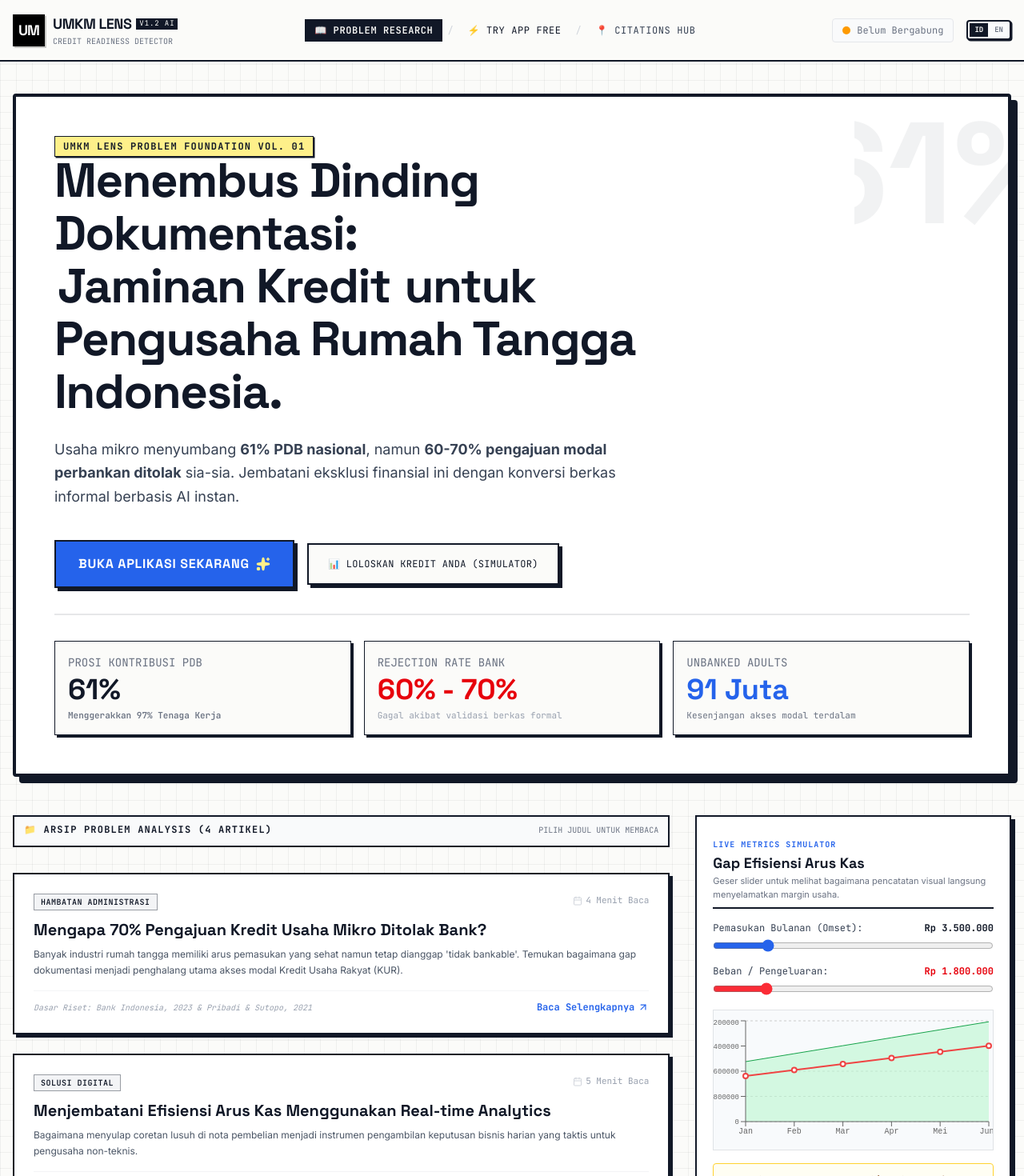
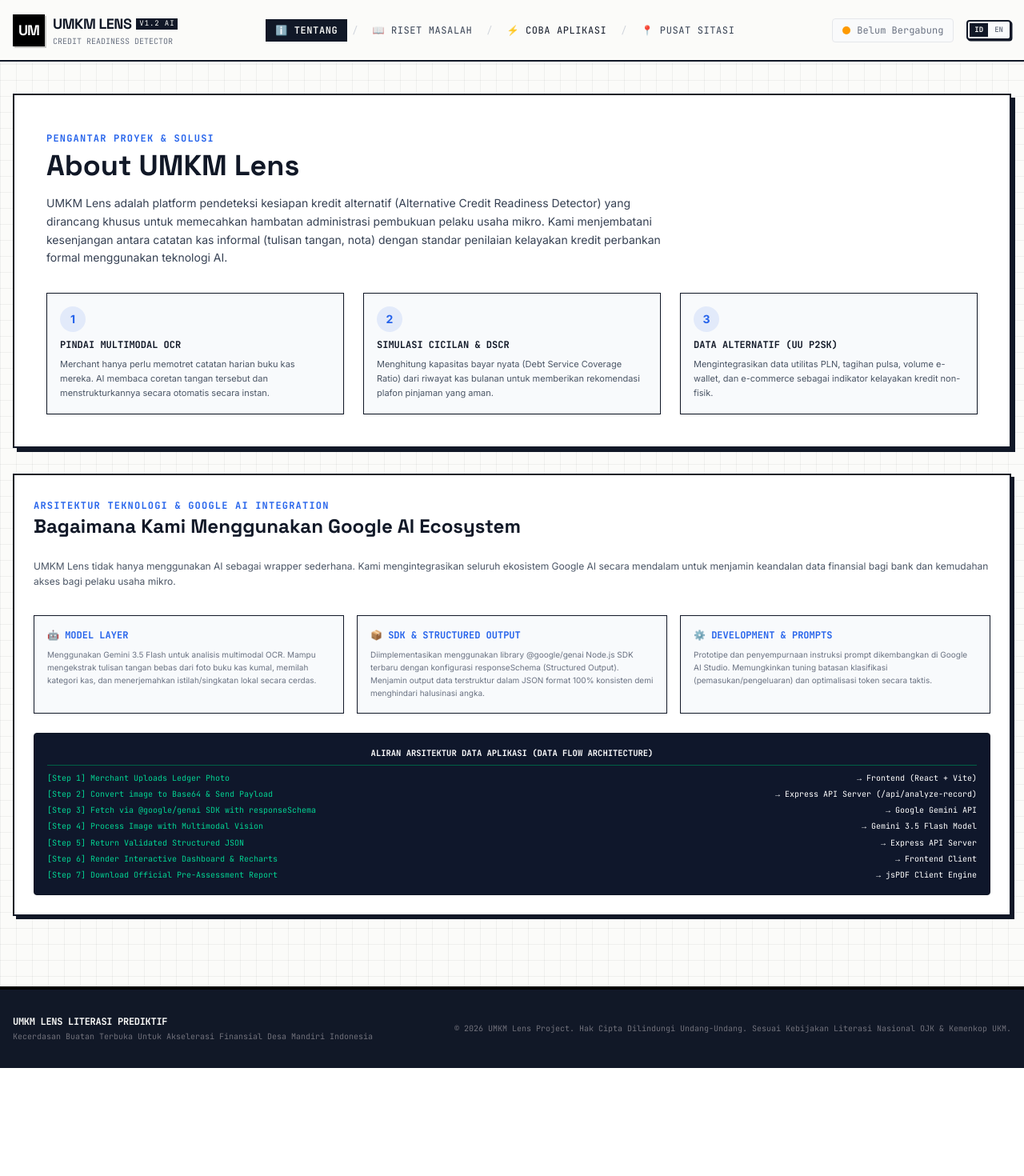
Before and after one commit to rafifernandaa/umkm-lens, a React (Vite) app: page / in a window 1280 px wide. Shown: the top 1470 px of the page at 80% size. After the commit the page ends 1335 px from the top, so only its background shows below. Built offline with nearby package versions, Linux system fonts and the light colour scheme.

Commit message:
feat: restructure tabs, add About tab before Problem Research, and remove duplicate tech stack from Citations Hub

```diff
--- a/src/App.tsx
+++ b/src/App.tsx
@@ -42,8 +42,8 @@
 import { jsPDF } from "jspdf";
 
 export default function App() {
-  // Current view management: "blog" | "trial" | "analytics-hub"
-  const [activeTab, setActiveTab] = useState<"blog" | "trial" | "about">("blog");
+  // Current view management: "about" | "blog" | "trial" | "citations"
+  const [activeTab, setActiveTab] = useState<"about" | "blog" | "trial" | "citations">("about");
   const [lang, setLang] = useState<"id" | "en">("id");
   const t = (idText: string, enText: string) => lang === "id" ? idText : enText;
 
@@ -1106,6 +1106,17 @@
           {/* Navigation Links with Raw Architectural Slashes */}
           <nav className="flex items-center gap-1.5 font-mono text-xs text-gray-700">
             <button
+              onClick={() => { setActiveTab("about"); }}
+              className={`px-3 py-1.5 transition-all uppercase tracking-wider ${
+                activeTab === "about"
+                  ? "bg-ink text-paper font-semibold shadow-inner"
+                  : "hover:bg-gray-100"
+              }`}
+            >
+              ℹ️ {t("Tentang", "About")}
+            </button>
+            <span className="text-gray-300">/</span>
+            <button
               onClick={() => { setActiveTab("blog"); setSelectedPostSlug(null); }}
               className={`px-3 py-1.5 transition-all uppercase tracking-wider ${
                 activeTab === "blog"
@@ -1113,7 +1124,7 @@
                   : "hover:bg-gray-100"
               }`}
             >
-              📖 Problem Research
+              📖 {t("Riset Masalah", "Problem Research")}
             </button>
             <span className="text-gray-300">/</span>
             <button
@@ -1125,18 +1136,18 @@
                   : "hover:bg-gray-100 text-ink"
               }`}
             >
-              ⚡ Try APP Free
+              ⚡ {t("Coba Aplikasi", "Try APP Free")}
             </button>
             <span className="text-gray-300">/</span>
             <button
-              onClick={() => { setActiveTab("about"); }}
+              onClick={() => { setActiveTab("citations"); }}
               className={`px-3 py-1.5 transition-all uppercase tracking-wider ${
-                activeTab === "about"
-                  ? "bg-ink text-paper font-semibold"
+                activeTab === "citations"
+                  ? "bg-ink text-paper font-semibold shadow-inner"
                   : "hover:bg-gray-100"
               }`}
             >
-              📍 Citations Hub
+              📍 {t("Pusat Sitasi", "Citations Hub")}
             </button>
           </nav>
 
@@ -1185,6 +1196,127 @@
 
       {/* Main Container */}
       <main className="flex-1 w-full max-w-7xl mx-auto px-4 py-6 md:py-10">
+
+        {/* ==================== SCREEN 0: ABOUT SECTION ==================== */}
+        {activeTab === "about" && (
+          <div className="space-y-8">
+
+            {/* Tectonic Brand Architecture Hero */}
+            <div className="tectonic-card bg-white p-6 md:p-10 border-2 border-ink shadow-[4px_4px_0px_0px_#111827]">
+              <span className="text-xs font-mono text-blueprint uppercase tracking-widest font-bold">
+                {t("PENGANTAR PROYEK & SOLUSI", "PROJECT INTRODUCTION & SOLUTION")}
+              </span>
+              <h2 className="text-3xl md:text-4xl font-display font-bold text-ink mt-1">
+                {t("About UMKM Lens", "About UMKM Lens")}
+              </h2>
+              <p className="text-sm text-gray-700 mt-4 leading-relaxed max-w-3xl font-sans">
+                {t("UMKM Lens adalah platform pendeteksi kesiapan kredit alternatif (Alternative Credit Readiness Detector) yang dirancang khusus untuk memecahkan hambatan administrasi pembukuan pelaku usaha mikro. Kami menjembatani kesenjangan antara catatan kas informal (tulisan tangan, nota) dengan standar penilaian kelayakan kredit perbankan formal menggunakan teknologi AI.",
+                  "UMKM Lens is an alternative credit readiness detector platform specifically designed to solve the bookkeeping administration barriers faced by micro-merchants. We bridge the gap between informal ledger records (handwriting, paper notes) and formal banking credit assessment standards utilizing advanced AI technology.")}
+              </p>
+
+              <div className="grid grid-cols-1 md:grid-cols-3 gap-6 pt-8">
+                <div className="border border-ink p-4 space-y-2 bg-slate-50 shadow-sm">
+                  <div className="w-8 h-8 rounded-full bg-blueprint/10 text-blueprint flex items-center justify-center font-bold text-sm">1</div>
+                  <h4 className="font-bold text-ink uppercase text-xs font-mono">{t("Pindai Multimodal OCR", "Multimodal OCR Scanning")}</h4>
+                  <p className="text-[11px] text-gray-600 font-sans leading-relaxed">
+                    {t("Merchant hanya perlu memotret catatan harian buku kas mereka. AI membaca coretan tangan tersebut dan menstrukturkannya secara otomatis secara instan.",
+                      "Merchants simply take a photo of their handwritten daily ledger sheets. The AI reads the handwriting and structures it automatically and instantly.")}
+                  </p>
+                </div>
+                <div className="border border-ink p-4 space-y-2 bg-slate-50 shadow-sm">
+                  <div className="w-8 h-8 rounded-full bg-blueprint/10 text-blueprint flex items-center justify-center font-bold text-sm">2</div>
+                  <h4 className="font-bold text-ink uppercase text-xs font-mono">{t("Simulasi Cicilan & DSCR", "Installment & DSCR Simulation")}</h4>
+                  <p className="text-[11px] text-gray-600 font-sans leading-relaxed">
+                    {t("Menghitung kapasitas bayar nyata (Debt Service Coverage Ratio) dari riwayat kas bulanan untuk memberikan rekomendasi plafon pinjaman yang aman.",
+                      "Calculates actual repayment capacity (Debt Service Coverage Ratio) from monthly cash history to provide safe loan limit recommendations.")}
+                  </p>
+                </div>
+                <div className="border border-ink p-4 space-y-2 bg-slate-50 shadow-sm">
+                  <div className="w-8 h-8 rounded-full bg-blueprint/10 text-blueprint flex items-center justify-center font-bold text-sm">3</div>
+                  <h4 className="font-bold text-ink uppercase text-xs font-mono">{t("Data Alternatif (UU P2SK)", "Alternative Data (UU P2SK)")}</h4>
+                  <p className="text-[11px] text-gray-600 font-sans leading-relaxed">
+                    {t("Mengintegrasikan data utilitas PLN, tagihan pulsa, volume e-wallet, dan e-commerce sebagai indikator kelayakan kredit non-fisik.",
+                      "Integrates utility bills, telecom records, digital wallet volume, and e-commerce ratings as non-physical credit rating indicators.")}
+                  </p>
+                </div>
+              </div>
+            </div>
+
+            {/* Tech Stack & Google AI Architecture Section */}
+            <div className="bg-white border-2 border-ink p-6 shadow-[4px_4px_0px_0px_#111827] space-y-6">
+              <span className="text-xs font-mono text-blueprint uppercase tracking-widest font-bold">
+                {t("ARSITEKTUR TEKNOLOGI & GOOGLE AI INTEGRATION", "TECHNOLOGY ARCHITECTURE & GOOGLE AI INTEGRATION")}
+              </span>
+              <h3 className="text-2xl font-display font-bold text-ink">
+                {t("Bagaimana Kami Menggunakan Google AI Ecosystem", "How We Leverage the Google AI Ecosystem")}
+              </h3>
+              <p className="text-xs text-gray-600 leading-relaxed font-sans">
+                {t("UMKM Lens tidak hanya menggunakan AI sebagai wrapper sederhana. Kami mengintegrasikan seluruh ekosistem Google AI secara mendalam untuk menjamin keandalan data finansial bagi bank dan kemudahan akses bagi pelaku usaha mikro.",
+                  "UMKM Lens is not just a simple AI wrapper. We deeply integrate the Google AI ecosystem to ensure financial data reliability for banks and seamless accessibility for micro-entrepreneurs.")}
+              </p>
+
+              <div className="grid grid-cols-1 md:grid-cols-3 gap-4 font-mono text-xs pt-2">
+                <div className="border border-ink p-4 space-y-2 bg-slate-50">
+                  <h4 className="font-bold text-blueprint uppercase">🤖 {t("Model Layer", "Model Layer")}</h4>
+                  <p className="text-[10px] text-gray-500 font-sans leading-relaxed">
+                    {t("Menggunakan Gemini 3.5 Flash untuk analisis multimodal OCR. Mampu mengekstrak tulisan tangan bebas dari foto buku kas kumal, memilah kategori kas, dan menerjemahkan istilah/singkatan lokal secara cerdas.",
+                      "Powered by Gemini 3.5 Flash for multimodal OCR analysis. It extracts freeform handwriting from ledger photos, classifies transaction categories, and intelligently resolves local shorthand.")}
+                  </p>
+                </div>
+                <div className="border border-ink p-4 space-y-2 bg-slate-50">
+                  <h4 className="font-bold text-blueprint uppercase">📦 {t("SDK & Structured Output", "SDK & Structured Output")}</h4>
+                  <p className="text-[10px] text-gray-500 font-sans leading-relaxed">
+                    {t("Diimplementasikan menggunakan library @google/genai Node.js SDK terbaru dengan konfigurasi responseSchema (Structured Output). Menjamin output data terstruktur dalam JSON format 100% konsisten demi menghindari halusinasi angka.",
+                      "Implemented via the new @google/genai Node.js SDK with responseSchema (Structured Output) configuration. This guarantees 100% consistent structured JSON outputs, eliminating numerical hallucinations.")}
+                  </p>
+                </div>
+                <div className="border border-ink p-4 space-y-2 bg-slate-50">
+                  <h4 className="font-bold text-blueprint uppercase">⚙️ {t("Development & Prompts", "Development & Prompts")}</h4>
+                  <p className="text-[10px] text-gray-500 font-sans leading-relaxed">
+                    {t("Prototipe dan penyempurnaan instruksi prompt dikembangkan di Google AI Studio. Memungkinkan tuning batasan klasifikasi (pemasukan/pengeluaran) dan optimalisasi token secara taktis.",
+                      "Prompt prototyping and validation were developed in Google AI Studio, enabling tactical tuning of classification rules (inflow/outflow) and token footprint optimization.")}
+                  </p>
+                </div>
+              </div>
+
+              {/* Text-based architecture diagram */}
+              <div className="border border-ink bg-slate-900 text-emerald-400 p-4 font-mono text-[10.5px] rounded-sm space-y-2 leading-relaxed shadow-inner">
+                <p className="font-bold text-white uppercase text-center border-b border-emerald-800 pb-1.5">{t("ALIRAN ARSITEKTUR DATA APLIKASI (DATA FLOW ARCHITECTURE)", "APPLICATION DATA FLOW ARCHITECTURE")}</p>
+                <div className="space-y-1 font-mono text-[10px]">
+                  <p className="flex justify-between">
+                    <span>[Step 1] Merchant Uploads Ledger Photo</span>
+                    <span className="text-white">→ Frontend (React + Vite)</span>
+                  </p>
+                  <p className="flex justify-between">
+                    <span>[Step 2] Convert image to Base64 & Send Payload</span>
+                    <span className="text-white">→ Express API Server (/api/analyze-record)</span>
+                  </p>
+                  <p className="flex justify-between">
+                    <span>[Step 3] Fetch via @google/genai SDK with responseSchema</span>
+                    <span className="text-white">→ Google Gemini API</span>
+                  </p>
+                  <p className="flex justify-between">
+                    <span>[Step 4] Process Image with Multimodal Vision</span>
+                    <span className="text-white">→ Gemini 3.5 Flash Model</span>
+                  </p>
+                  <p className="flex justify-between">
+                    <span>[Step 5] Return Validated Structured JSON</span>
+                    <span className="text-white">→ Express API Server</span>
+                  </p>
+                  <p className="flex justify-between">
+                    <span>[Step 6] Render Interactive Dashboard & Recharts</span>
+                    <span className="text-white">→ Frontend Client</span>
+                  </p>
+                  <p className="flex justify-between">
+                    <span>[Step 7] Download Official Pre-Assessment Report</span>
+                    <span className="text-white">→ jsPDF Client Engine</span>
+                  </p>
+                </div>
+              </div>
+            </div>
+
+          </div>
+        )}
 
         {/* ==================== SCREEN 1: THE RESEARCH & PROBLEM PITCH BLOG ==================== */}
         {activeTab === "blog" && (
@@ -2659,7 +2791,7 @@
         )}
 
         {/* ==================== SCREEN 3: CITATIONS HUB / ABOUT SECTION ==================== */}
-        {activeTab === "about" && (
+        {activeTab === "citations" && (
           <div className="space-y-8">
 
             {/* Citations Dashboard Headline */}
@@ -2722,79 +2854,6 @@
                 </div>
               </div>
 
-            </div>
-
-            {/* Tech Stack & Google AI Architecture Section */}
-            <div className="bg-white border-2 border-ink p-6 shadow-[4px_4px_0px_0px_#111827] space-y-6">
-              <span className="text-xs font-mono text-blueprint uppercase tracking-widest font-bold">
-                {t("ARSITEKTUR TEKNOLOGI & GOOGLE AI INTEGRATION", "TECHNOLOGY ARCHITECTURE & GOOGLE AI INTEGRATION")}
-              </span>
-              <h3 className="text-2xl font-display font-bold text-ink">
-                {t("Bagaimana Kami Menggunakan Google AI Ecosystem", "How We Leverage the Google AI Ecosystem")}
-              </h3>
-              <p className="text-xs text-gray-600 leading-relaxed font-sans">
-                {t("UMKM Lens tidak hanya menggunakan AI sebagai wrapper sederhana. Kami mengintegrasikan seluruh ekosistem Google AI secara mendalam untuk menjamin keandalan data finansial bagi bank dan kemudahan akses bagi pelaku usaha mikro.",
-                  "UMKM Lens is not just a simple AI wrapper. We deeply integrate the Google AI ecosystem to ensure financial data reliability for banks and seamless accessibility for micro-entrepreneurs.")}
-              </p>
-
-              <div className="grid grid-cols-1 md:grid-cols-3 gap-4 font-mono text-xs pt-2">
-                <div className="border border-ink p-4 space-y-2 bg-slate-50">
-                  <h4 className="font-bold text-blueprint uppercase">🤖 {t("Model Layer", "Model Layer")}</h4>
-                  <p className="text-[10px] text-gray-500 font-sans leading-relaxed">
-                    {t("Menggunakan Gemini 3.5 Flash untuk analisis multimodal OCR. Mampu mengekstrak tulisan tangan bebas dari foto buku kas kumal, memilah kategori kas, dan menerjemahkan istilah/singkatan lokal secara cerdas.",
-                      "Powered by Gemini 3.5 Flash for multimodal OCR analysis. It extracts freeform handwriting from ledger photos, classifies transaction categories, and intelligently resolves local shorthand.")}
-                  </p>
-                </div>
-                <div className="border border-ink p-4 space-y-2 bg-slate-50">
-                  <h4 className="font-bold text-blueprint uppercase">📦 {t("SDK & Structured Output", "SDK & Structured Output")}</h4>
-                  <p className="text-[10px] text-gray-500 font-sans leading-relaxed">
-                    {t("Diimplementasikan menggunakan library @google/genai Node.js SDK terbaru dengan konfigurasi responseSchema (Structured Output). Menjamin output data terstruktur dalam JSON format 100% konsisten demi menghindari halusinasi angka.",
-                      "Implemented via the new @google/genai Node.js SDK with responseSchema (Structured Output) configuration. This guarantees 100% consistent structured JSON outputs, eliminating numerical hallucinations.")}
-                  </p>
-                </div>
-                <div className="border border-ink p-4 space-y-2 bg-slate-50">
-                  <h4 className="font-bold text-blueprint uppercase">⚙️ {t("Development & Prompts", "Development & Prompts")}</h4>
-                  <p className="text-[10px] text-gray-500 font-sans leading-relaxed">
-                    {t("Prototipe dan penyempurnaan instruksi prompt dikembangkan di Google AI Studio. Memungkinkan tuning batasan klasifikasi (pemasukan/pengeluaran) dan optimalisasi token secara taktis.",
-                      "Prompt prototyping and validation were developed in Google AI Studio, enabling tactical tuning of classification rules (inflow/outflow) and token footprint optimization.")}
-                  </p>
-                </div>
-              </div>
-
-              {/* Text-based architecture diagram */}
-              <div className="border border-ink bg-slate-900 text-emerald-400 p-4 font-mono text-[10.5px] rounded-sm space-y-2 leading-relaxed shadow-inner">
-                <p className="font-bold text-white uppercase text-center border-b border-emerald-800 pb-1.5">{t("ALIRAN ARSITEKTUR DATA APLIKASI (DATA FLOW ARCHITECTURE)", "APPLICATION DATA FLOW ARCHITECTURE")}</p>
-                <div className="space-y-1 font-mono text-[10px]">
-                  <p className="flex justify-between">
-                    <span>[Step 1] Merchant Uploads Ledger Photo</span>
-                    <span className="text-white">→ Frontend (React + Vite)</span>
-                  </p>
-                  <p className="flex justify-between">
-                    <span>[Step 2] Convert image to Base64 & Send Payload</span>
-                    <span className="text-white">→ Express API Server (/api/analyze-record)</span>
-                  </p>
-                  <p className="flex justify-between">
-                    <span>[Step 3] Fetch via @google/genai SDK with responseSchema</span>
-                    <span className="text-white">→ Google Gemini API</span>
-                  </p>
-                  <p className="flex justify-between">
-                    <span>[Step 4] Process Image with Multimodal Vision</span>
-                    <span className="text-white">→ Gemini 3.5 Flash Model</span>
-                  </p>
-                  <p className="flex justify-between">
-                    <span>[Step 5] Return Validated Structured JSON</span>
-                    <span className="text-white">→ Express API Server</span>
-                  </p>
-                  <p className="flex justify-between">
-                    <span>[Step 6] Render Interactive Dashboard & Recharts</span>
-                    <span className="text-white">→ Frontend Client</span>
-                  </p>
-                  <p className="flex justify-between">
-                    <span>[Step 7] Download Official Pre-Assessment Report</span>
-                    <span className="text-white">→ jsPDF Client Engine</span>
-                  </p>
-                </div>
-              </div>
             </div>
 
             {/* Clear Disclaimer regarding peer review */}
--- a/src/data/blogData.ts
+++ b/src/data/blogData.ts
@@ -51,21 +51,5 @@
       "UMKM Lens merespon mandat undang-undang ini dengan cara yang praktis. Kami tidak meminta ibu rumah tangga mengubah kebasaan mereka menjadi mengetik spreadsheet. Kami yang beradaptasi dengan mendengarkan tulisan tangan mereka, lalu menyisipkan disclaimer edukasi pembukuan di setiap lembar PDF yang diekspor.",
       "Ini adalah sinergitas nyata: teknologi AI murni membantu menjembatani standar informal masyarakat kelas bawah dengan regulasi formal perbankan nasional demi akselerasi ekonomi kerakyatan Indonesia."
     ]
-  },
-  {
-    id: "google-ai-stack",
-    title: "Teknologi Google AI di Balik Rekapitulasi Pembukuan Otomatis",
-    slug: "teknologi-google-ai-umkm-lens",
-    category: "Tech Stack & AI",
-    date: "11 Juni 2026",
-    readTime: "3 Menit",
-    summary: "Bedah arsitektur kecerdasan buatan UMKM Lens yang memanfaatkan model multimodal Gemini 3.5 Flash, SDK @google/genai terbaru, dan Google AI Studio untuk mewujudkan OCR tulisan tangan super akurat.",
-    citation: "Google Gen AI SDK & Gemini API Documentation, 2026",
-    content: [
-      "Aplikasi **UMKM Lens** dirancang untuk memecahkan hambatan administrasi finansial UMKM dengan memanfaatkan teknologi AI mutakhir dari Google. Di jantung sistem analisis dokumen kami, terdapat model **Gemini 3.5 Flash** yang diakses secara langsung melalui SDK **@google/genai** terbaru.",
-      "Model **Gemini 3.5 Flash** dipilih karena kemampuannya yang luar biasa dalam memproses input multimodal (gabungan gambar dan instruksi prompt). Kami menguji dan melatih prompt cerdas di **Google AI Studio** untuk membimbing model dalam mengenali struktur baris tabel kas tulisan tangan bebas, mendeteksi singkatan lokal seperti 'kb', 'rb' atau 'k', dan membedakan arus kas masuk (*pemasukan*) dari arus kas keluar (*pengeluaran*).",
-      "Salah satu keunggulan utama integrasi teknologi Google AI ini adalah fitur **Structured Output (JSON Schema)**. Dengan mengaktifkan `responseSchema` dari SDK **@google/genai**, Gemini menjamin data yang dikembalikan selalu terstruktur dalam format JSON yang presisi. Hal ini menjaga keutuhan data matematis untuk visualisasi grafik tren harian dan perhitungan Debt Service Coverage Ratio (DSCR) di sisi frontend secara real-time.",
-      "Dengan dukungan ekosistem Google AI Studio, kami dapat mengiterasi pengujian prompt dengan cepat untuk meminimalisir kesalahan baca (halusinasi angka). Ini membuktikan bahwa teknologi model bahasa besar (LLM) dapat dideploy sebagai solusi praktis yang langsung menyentuh pemecahan masalah riil pengusaha mikro nasional."
-    ]
   }
 ];
```
